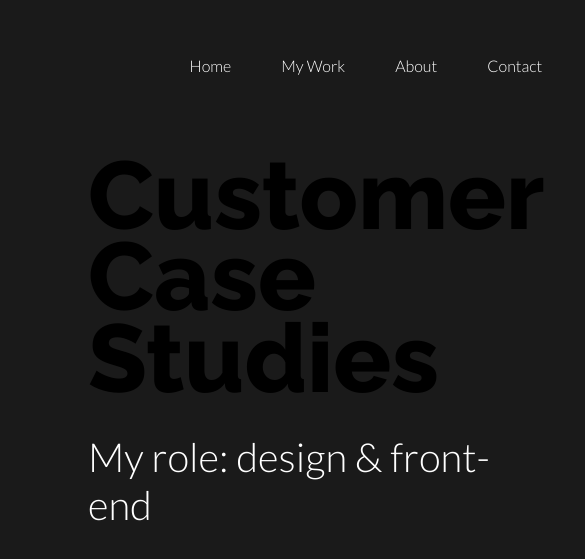
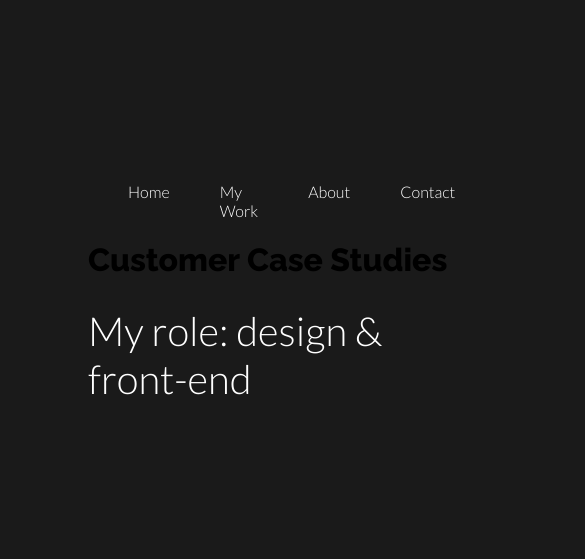
Before and after one commit to drosenfeld87/portolio2023, a website: page work/case-studies.html in a window 390 px wide. Shown: the part 129-688 px from the top of the page, 585 px wide, since content can reach past the window. Drawn offline with Linux system fonts and the light colour scheme; a web font is replaced by a local one.

Commit message:
sass is working now

```diff
--- /dev/null
+++ b/scss/main.scss
@@ -0,0 +1,122 @@
+body {
+  font-size: 16px;
+  @import url('https://fonts.googleapis.com/css2?family=Gravitas+One&family=Lato:wght@300&family=Raleway:wght@200;300;400;600;700;800&display=swap');
+  display: grid;
+  place-items: center;
+  min-height: 100vh;
+  background: #1a1a1a;
+
+  #container {
+    padding: 5rem;
+
+    .nav-list {
+      font-family: 'Raleway', 'sans-serif';
+      display: flex;
+      justify-content: flex-end;
+      list-style: none;
+
+      li {
+        padding-right: 50px;
+
+        &:last-child {
+          padding-right: 0;
+        }
+      }
+    }
+
+    #intro,
+    #gallery,
+    #about,
+    #contact {
+      height: 100vh;
+    }
+
+    h1 {
+      font-family: 'Raleway', sans-serif;
+      font-weight: 800;
+      font-size: clamp(3rem, 25vmin, 3rem);
+      line-height: 0.85;
+      margin-bottom: 10px;
+    }
+
+    .page-header {
+      font-size: 2rem;
+      text-align: left;
+    }
+
+    h2 {
+      font-size: 2.5em;
+      font-family: 'Raleway', sans-serif;
+    }
+
+    h2,
+    p,
+    li,
+    a {
+      font-family: 'Lato', sans-serif;
+      font-weight: 300;
+      color: #fff;
+    }
+
+    a {
+      text-decoration: none;
+
+      &:hover {
+        color: #6cfdc3;
+        text-decoration: underline;
+      }
+    }
+  }
+
+  .intro-content {
+    max-width: 50%;
+  }
+
+  #gallery {
+    .img-gallery {
+      display: grid;
+      grid-template-columns: repeat(3, 1fr);
+      grid-template-rows: repeat(2, 1fr);
+      grid-gap: 15px;
+    }
+
+    .gallery__img {
+      width: 100%;
+      height: 100%;
+      object-fit: contain;
+    }
+  }
+
+  .header {
+    --bg-size: 400%;
+    --color-one: #25df00;
+    --color-two: #6cfdc3;
+    font-size: clamp(3rem, 25vmin, 8rem);
+    background: linear-gradient(45deg,
+    var(--color-one),
+    var(--color-two),
+    var(--color-one)) 0 0 / 100% 100%;
+    color: transparent;
+    -webkit-background-clip: text;
+    background-clip: text;
+    animation: move-bg 8s infinite linear;
+
+    @keyframes move-bg {
+      to {
+        background-position: var(--bg-size) 0;
+      }
+    }
+
+    @media (prefers-reduced-motion: no-preference) {
+      .header {
+        animation: move-bg 8s linear infinite;
+      }
+
+      @keyframes move-bg {
+        to {
+          background-position: var(--bg-size) 0;
+        }
+      }
+    }
+  }
+}
--- a/work/case-studies.html
+++ b/work/case-studies.html
@@ -15,7 +15,7 @@
     <section id="nav">
       <ul class="nav-list">
         <li><a href="/index.html">Home</a></li>
-        <li><a href="/gallery">My Work</a></li>
+        <li><a href="index.html/#gallery">My Work</a></li>
         <li><a href="/about">About</a></li>
         <li><a href="/contact">Contact</a></li>
       </ul>
```
Also changed, not shown: package.json (+14 -6 lines), README.md (deleted), css/main.css, 1 other file.
